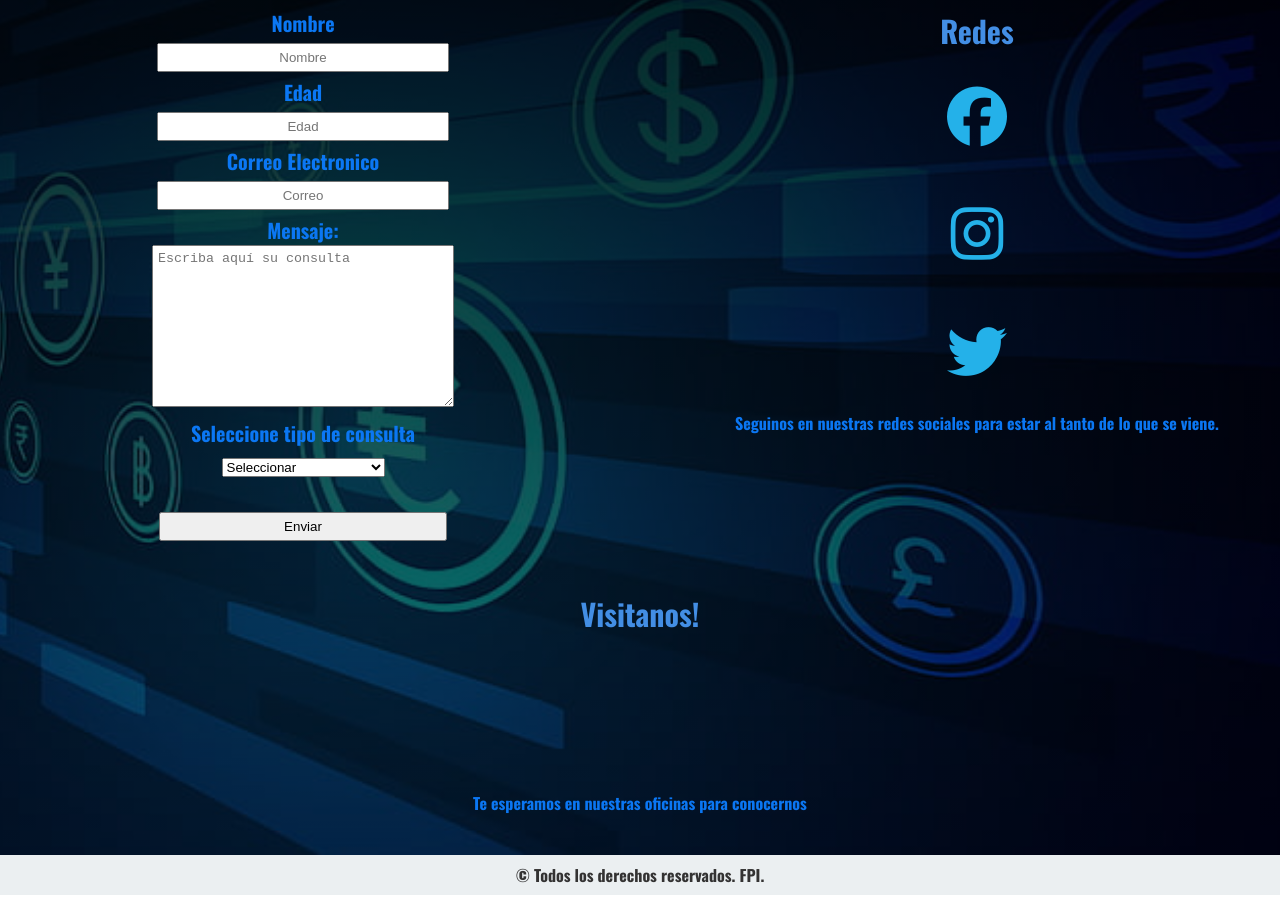
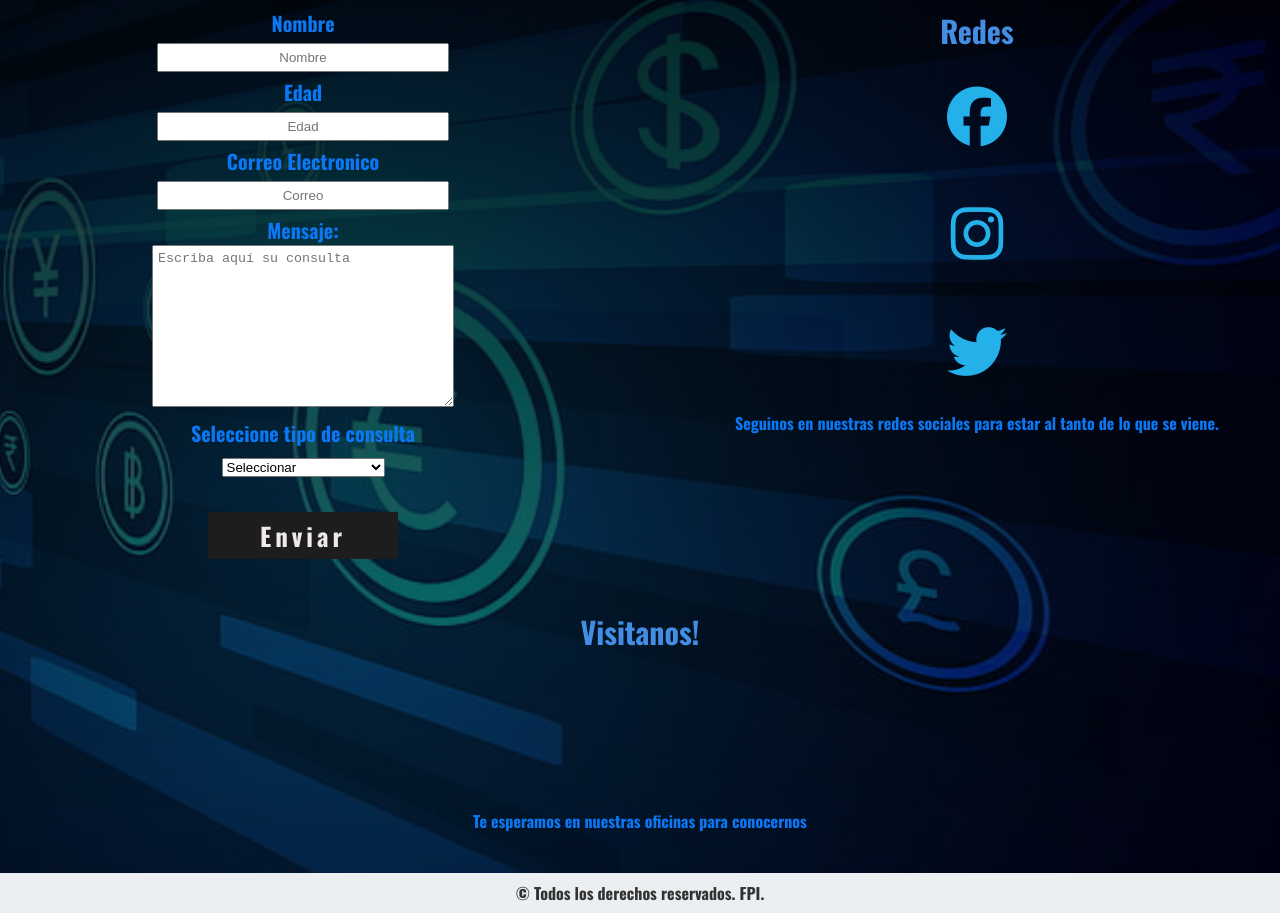
Before and after one commit to ngiaved/pythonTp, a plain HTML site: page index.html in a window 1280 px wide. Shown: the part 4509-5424 px from the top of the page. Drawn offline with nearby package versions, Linux system fonts and the light colour scheme; no server answers; grey boxes are pictures that could not be loaded.

Commit message:
estilo formulario

```diff
--- a/estilo.css
+++ b/estilo.css
@@ -168,6 +168,31 @@ header a {
     display: flex;
     flex-direction: column;
     align-items: center;
+}
+
+#botonForm{
+    background-color: rgb(29, 29, 29);
+    border: none;
+    max-width: 190px;
+    letter-spacing: 4px;
+    font-family: 'Oswald', sans-serif;
+    color: rgb(241, 232, 232);
+    font-size: 25px;
+    font-weight: bold;
+    overflow: hidden;
+    transition: 0.3s;
+
+}
+
+#botonForm:hover {
+    letter-spacing: 4px;
+    background-color: rgb(19, 182, 231);
+    box-shadow: 0 0 10px rgb(19, 182, 231), 0 0 20px rgb(19, 182, 231), 0 0 30px rgb(19, 182, 231);
+    border: none;
+    color: rgb(10, 10, 10);
+    font-size: 25px;
+    overflow: hidden;
+    transition: 0.3s;
 }
 
 /* CRIPTOMONEDAS */
@@ -493,5 +518,4 @@ footer .container {
     #contacto h3{
         margin: 5px;
     }
-
 }
```
Also changed, not shown: index.html (+2 -0 lines).
